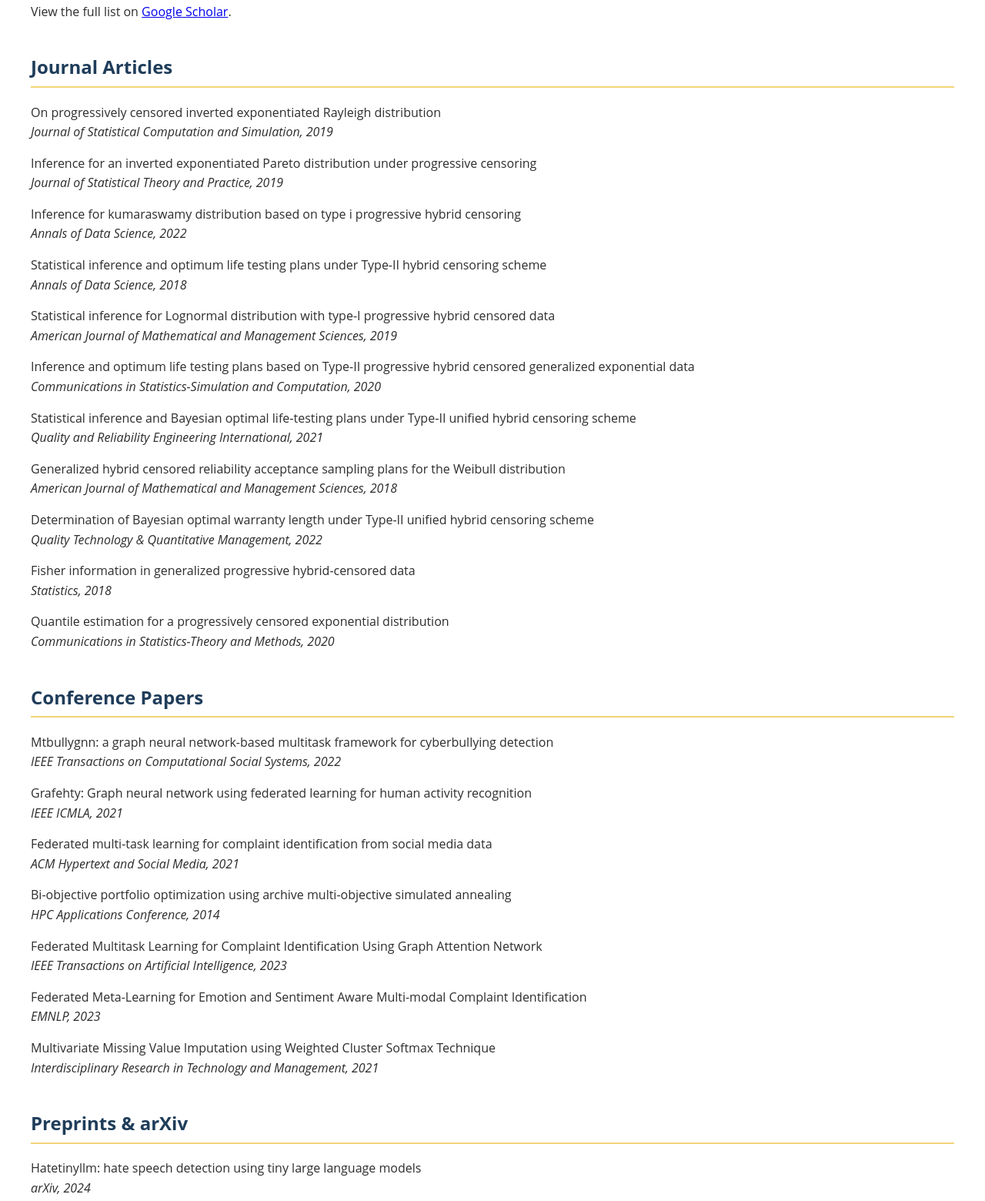
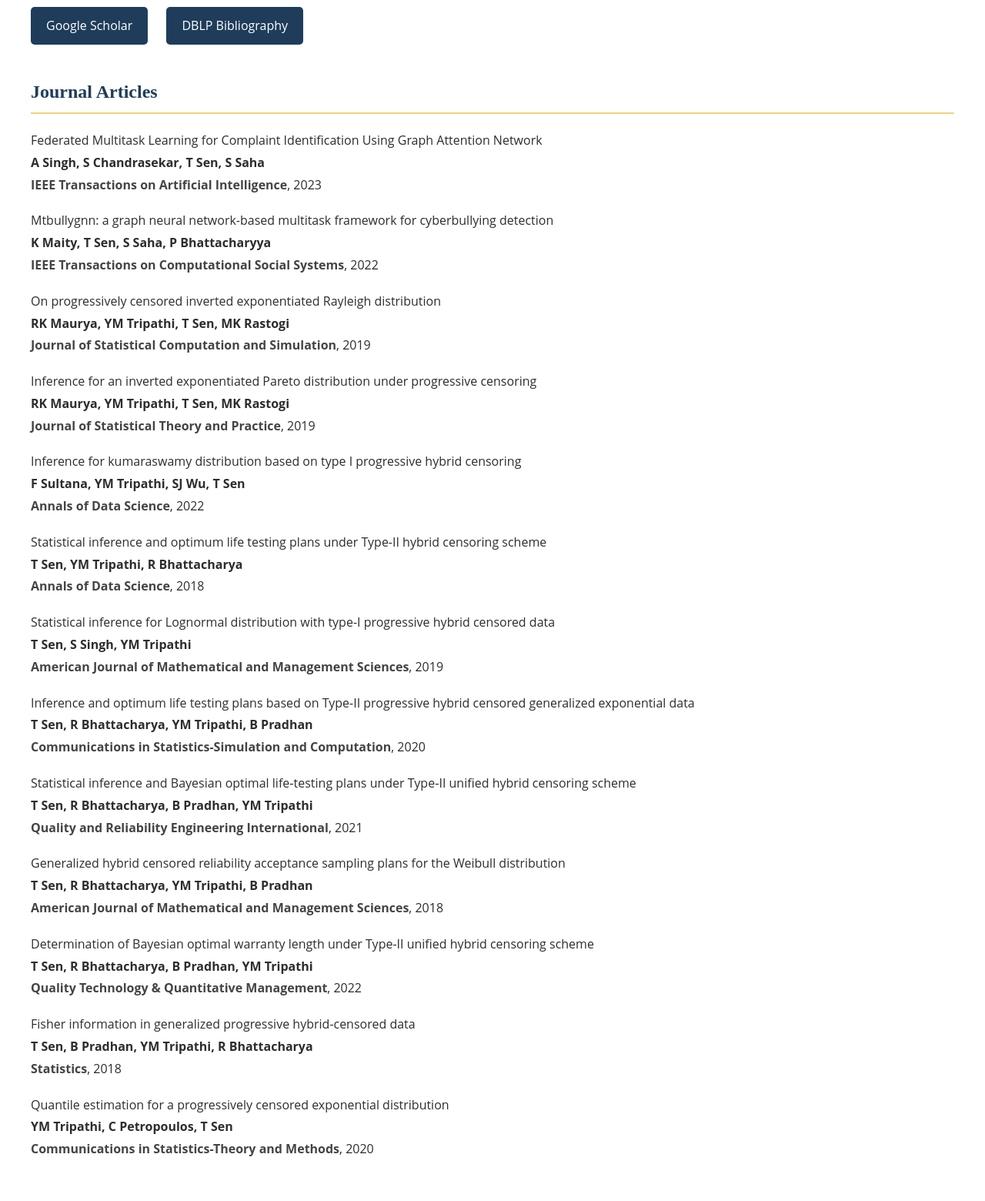
Before and after one commit to tanmri/tanmri.github.io, a plain HTML site: page publications.html in a window 1280 px wide. Shown: the part 110-1670 px from the top of the page at 77% size. Drawn offline with Linux system fonts and the light colour scheme.

Commit message:
publications.html

```diff
--- a/publications.html
+++ b/publications.html
@@ -10,10 +10,11 @@
       background-color: #ffffff;
       color: #2d2d2d;
       margin: 40px;
-      line-height: 1.6;
+      line-height: 1.8;
     }
     h1, h2 {
       color: #1f3d5a;
+      font-family: 'Lora', serif;
     }
     h2 {
       margin-top: 40px;
@@ -21,44 +22,163 @@
       padding-bottom: 5px;
     }
     .pub-entry {
-      margin-bottom: 15px;
+      margin-bottom: 18px;
+    }
+    .pub-entry em {
+      font-style: normal;
+      font-weight: bold;
+      color: #444;
+    }
+    .highlight-author {
+      font-weight: bold;
+    }
+    .external-links {
+      margin-bottom: 30px;
+    }
+    .external-links a {
+      display: inline-block;
+      margin-right: 20px;
+      background-color: #1f3d5a;
+      color: white;
+      padding: 10px 20px;
+      border-radius: 5px;
+      text-decoration: none;
+    }
+    .external-links a:hover {
+      background-color: #163049;
     }
   </style>
 </head>
 <body>
   <h1>Publications - Dr. Tanmay Sen</h1>
 
-  <p>View the full list on <a href="https://scholar.google.com/citations?user=nQsxVLgAAAAJ&hl=en" target="_blank">Google Scholar</a>.</p>
+  <div class="external-links">
+    <a href="https://scholar.google.com/citations?user=nQsxVLgAAAAJ&hl=en" target="_blank">Google Scholar</a>
+    <a href="https://dblp.org/pid/11/3590.html" target="_blank">DBLP Bibliography</a>
+  </div>
 
-  <h2>Journal Articles</h2>
-  <div class="pub-entry">On progressively censored inverted exponentiated Rayleigh distribution<br><em>Journal of Statistical Computation and Simulation, 2019</em></div>
-  <div class="pub-entry">Inference for an inverted exponentiated Pareto distribution under progressive censoring<br><em>Journal of Statistical Theory and Practice, 2019</em></div>
-  <div class="pub-entry">Inference for kumaraswamy distribution based on type i progressive hybrid censoring<br><em>Annals of Data Science, 2022</em></div>
-  <div class="pub-entry">Statistical inference and optimum life testing plans under Type-II hybrid censoring scheme<br><em>Annals of Data Science, 2018</em></div>
-  <div class="pub-entry">Statistical inference for Lognormal distribution with type-I progressive hybrid censored data<br><em>American Journal of Mathematical and Management Sciences, 2019</em></div>
-  <div class="pub-entry">Inference and optimum life testing plans based on Type-II progressive hybrid censored generalized exponential data<br><em>Communications in Statistics-Simulation and Computation, 2020</em></div>
-  <div class="pub-entry">Statistical inference and Bayesian optimal life‐testing plans under Type‐II unified hybrid censoring scheme<br><em>Quality and Reliability Engineering International, 2021</em></div>
-  <div class="pub-entry">Generalized hybrid censored reliability acceptance sampling plans for the Weibull distribution<br><em>American Journal of Mathematical and Management Sciences, 2018</em></div>
-  <div class="pub-entry">Determination of Bayesian optimal warranty length under Type-II unified hybrid censoring scheme<br><em>Quality Technology & Quantitative Management, 2022</em></div>
-  <div class="pub-entry">Fisher information in generalized progressive hybrid-censored data<br><em>Statistics, 2018</em></div>
-  <div class="pub-entry">Quantile estimation for a progressively censored exponential distribution<br><em>Communications in Statistics-Theory and Methods, 2020</em></div>
+<h2>Journal Articles</h2>
+
+  <div class="pub-entry">Federated Multitask Learning for Complaint Identification Using Graph Attention Network<br>
+    <span class="highlight-author">A Singh, S Chandrasekar, <strong>T Sen</strong>, S Saha</span><br>
+    <em>IEEE Transactions on Artificial Intelligence</em>, 2023
+  </div>
+
+  <div class="pub-entry">Mtbullygnn: a graph neural network-based multitask framework for cyberbullying detection<br>
+    <span class="highlight-author">K Maity, <strong>T Sen</strong>, S Saha, P Bhattacharyya</span><br>
+    <em>IEEE Transactions on Computational Social Systems</em>, 2022
+  </div>
+
+  <div class="pub-entry">On progressively censored inverted exponentiated Rayleigh distribution<br>
+    <span class="highlight-author">RK Maurya, YM Tripathi, <strong>T Sen</strong>, MK Rastogi</span><br>
+    <em>Journal of Statistical Computation and Simulation</em>, 2019
+  </div>
+
+  <div class="pub-entry">Inference for an inverted exponentiated Pareto distribution under progressive censoring<br>
+    <span class="highlight-author">RK Maurya, YM Tripathi, <strong>T Sen</strong>, MK Rastogi</span><br>
+    <em>Journal of Statistical Theory and Practice</em>, 2019
+  </div>
+
+  <div class="pub-entry">Inference for kumaraswamy distribution based on type I progressive hybrid censoring<br>
+    <span class="highlight-author">F Sultana, YM Tripathi, SJ Wu, <strong>T Sen</strong></span><br>
+    <em>Annals of Data Science</em>, 2022
+  </div>
+
+  <div class="pub-entry">Statistical inference and optimum life testing plans under Type-II hybrid censoring scheme<br>
+    <span class="highlight-author"><strong>T Sen</strong>, YM Tripathi, R Bhattacharya</span><br>
+    <em>Annals of Data Science</em>, 2018
+  </div>
+
+  <div class="pub-entry">Statistical inference for Lognormal distribution with type-I progressive hybrid censored data<br>
+    <span class="highlight-author"><strong>T Sen</strong>, S Singh, YM Tripathi</span><br>
+    <em>American Journal of Mathematical and Management Sciences</em>, 2019
+  </div>
+
+  <div class="pub-entry">Inference and optimum life testing plans based on Type-II progressive hybrid censored generalized exponential data<br>
+    <span class="highlight-author"><strong>T Sen</strong>, R Bhattacharya, YM Tripathi, B Pradhan</span><br>
+    <em>Communications in Statistics-Simulation and Computation</em>, 2020
+  </div>
+
+  <div class="pub-entry">Statistical inference and Bayesian optimal life‐testing plans under Type‐II unified hybrid censoring scheme<br>
+    <span class="highlight-author"><strong>T Sen</strong>, R Bhattacharya, B Pradhan, YM Tripathi</span><br>
+    <em>Quality and Reliability Engineering International</em>, 2021
+  </div>
+
+  <div class="pub-entry">Generalized hybrid censored reliability acceptance sampling plans for the Weibull distribution<br>
+    <span class="highlight-author"><strong>T Sen</strong>, R Bhattacharya, YM Tripathi, B Pradhan</span><br>
+    <em>American Journal of Mathematical and Management Sciences</em>, 2018
+  </div>
+
+  <div class="pub-entry">Determination of Bayesian optimal warranty length under Type-II unified hybrid censoring scheme<br>
+    <span class="highlight-author"><strong>T Sen</strong>, R Bhattacharya, B Pradhan, YM Tripathi</span><br>
+    <em>Quality Technology & Quantitative Management</em>, 2022
+  </div>
+
+  <div class="pub-entry">Fisher information in generalized progressive hybrid-censored data<br>
+    <span class="highlight-author"><strong>T Sen</strong>, B Pradhan, YM Tripathi, R Bhattacharya</span><br>
+    <em>Statistics</em>, 2018
+  </div>
+
+  <div class="pub-entry">Quantile estimation for a progressively censored exponential distribution<br>
+    <span class="highlight-author">YM Tripathi, C Petropoulos, <strong>T Sen</strong></span><br>
+    <em>Communications in Statistics-Theory and Methods</em>, 2020
+  </div>
 
   <h2>Conference Papers</h2>
-  <div class="pub-entry">Mtbullygnn: a graph neural network-based multitask framework for cyberbullying detection<br><em>IEEE Transactions on Computational Social Systems, 2022</em></div>
-  <div class="pub-entry">Grafehty: Graph neural network using federated learning for human activity recognition<br><em>IEEE ICMLA, 2021</em></div>
-  <div class="pub-entry">Federated multi-task learning for complaint identification from social media data<br><em>ACM Hypertext and Social Media, 2021</em></div>
-  <div class="pub-entry">Bi-objective portfolio optimization using archive multi-objective simulated annealing<br><em>HPC Applications Conference, 2014</em></div>
-  <div class="pub-entry">Federated Multitask Learning for Complaint Identification Using Graph Attention Network<br><em>IEEE Transactions on Artificial Intelligence, 2023</em></div>
-  <div class="pub-entry">Federated Meta-Learning for Emotion and Sentiment Aware Multi-modal Complaint Identification<br><em>EMNLP, 2023</em></div>
-  <div class="pub-entry">Multivariate Missing Value Imputation using Weighted Cluster Softmax Technique<br><em>Interdisciplinary Research in Technology and Management, 2021</em></div>
+
+  <div class="pub-entry">Grafehty: Graph neural network using federated learning for human activity recognition<br>
+    <span class="highlight-author">A Sarkar, <strong>T Sen</strong>, AK Roy</span><br>
+    <em>IEEE ICMLA</em>, 2021
+  </div>
+
+  <div class="pub-entry">Federated multi-task learning for complaint identification from social media data<br>
+    <span class="highlight-author">A Singh, <strong>T Sen</strong>, S Saha, M Hasanuzzaman</span><br>
+    <em>ACM Hypertext and Social Media</em>, 2021
+  </div>
+
+  <div class="pub-entry">Bi-objective portfolio optimization using archive multi-objective simulated annealing<br>
+    <span class="highlight-author"><strong>T Sen</strong>, S Saha, A Ekbal, AK Laha</span><br>
+    <em>HPC Applications Conference</em>, 2014
+  </div>
+
+  <div class="pub-entry">Federated Meta-Learning for Emotion and Sentiment Aware Multi-modal Complaint Identification<br>
+    <span class="highlight-author">A Singh, S Chandrasekar, S Saha, <strong>T Sen</strong></span><br>
+    <em>EMNLP</em>, 2023
+  </div>
+
+  <div class="pub-entry">Multivariate Missing Value Imputation using Weighted Cluster Softmax Technique<br>
+    <span class="highlight-author">A Maji, S Amed, <strong>T Sen</strong></span><br>
+    <em>Interdisciplinary Research in Technology and Management</em>, 2021
+  </div>
+
 
   <h2>Preprints & arXiv</h2>
-  <div class="pub-entry">Hatetinyllm: hate speech detection using tiny large language models<br><em>arXiv, 2024</em></div>
-  <div class="pub-entry">LogAnMeta: Log Anomaly Detection Using Meta Learning<br><em>arXiv, 2022</em></div>
-  <div class="pub-entry">Determination of Optimum Warranty Region for Two Dimensional Dependent Data<br><em>arXiv, 2025</em></div>
-  <div class="pub-entry">A Greedy Approach for Offering to Telecom Subscribers<br><em>arXiv, 2023</em></div>
-  <div class="pub-entry">Statistical Inference and Optimal Plans Under Hybrid Censoring Scheme<br><em>PhD Thesis, IIT Patna, 2019</em></div>
-  <div class="pub-entry">INTELLIGENT SOURCE SWITCHING IN MICROGRID CONNECTED HOUSEHOLDS<br><em>US Patent App. 18/688,403, 2024</em></div>
+  <div class="pub-entry">Hatetinyllm: hate speech detection using tiny large language models<br>
+    <span class="highlight-author"><strong>T Sen</strong>, A Das, M Sen</span><br>
+    <em>arXiv</em>, 2024
+  </div>
+  <div class="pub-entry">LogAnMeta: Log Anomaly Detection Using Meta Learning<br>
+    <span class="highlight-author">A Sarkar, <strong>T Sen</strong>, S Kundu, A Sarkar, A Wazed</span><br>
+    <em>arXiv</em>, 2022
+  </div>
+  <div class="pub-entry">Determination of Optimum Warranty Region for Two Dimensional Dependent Data<br>
+    <span class="highlight-author">R Das, <strong>T Sen</strong>, R Bhattacharya, B Pradhan</span><br>
+    <em>arXiv</em>, 2025
+  </div>
+  <div class="pub-entry">A Greedy Approach for Offering to Telecom Subscribers<br>
+    <span class="highlight-author">PK Bhunre, <strong>T Sen</strong>, A Sarkar</span><br>
+    <em>arXiv</em>, 2023
+  </div>
+  <div class="pub-entry">Statistical Inference and Optimal Plans Under Hybrid Censoring Scheme<br>
+    <span class="highlight-author"><strong>T Sen</strong></span><br>
+    <em>PhD Thesis, IIT Patna</em>, 2019
+  </div>
+
+  <h2>Patents</h2>
+  <div class="pub-entry">INTELLIGENT SOURCE SWITCHING IN MICROGRID CONNECTED HOUSEHOLDS<br>
+    <span class="highlight-author">A Sarkar, A Sen, AK Roy, DN Hegde, H Hallberg, <strong>T Sen</strong></span><br>
+    <em>US Patent App. 18/688,403</em>, 2024
+  </div>
 
 </body>
 </html>
```
